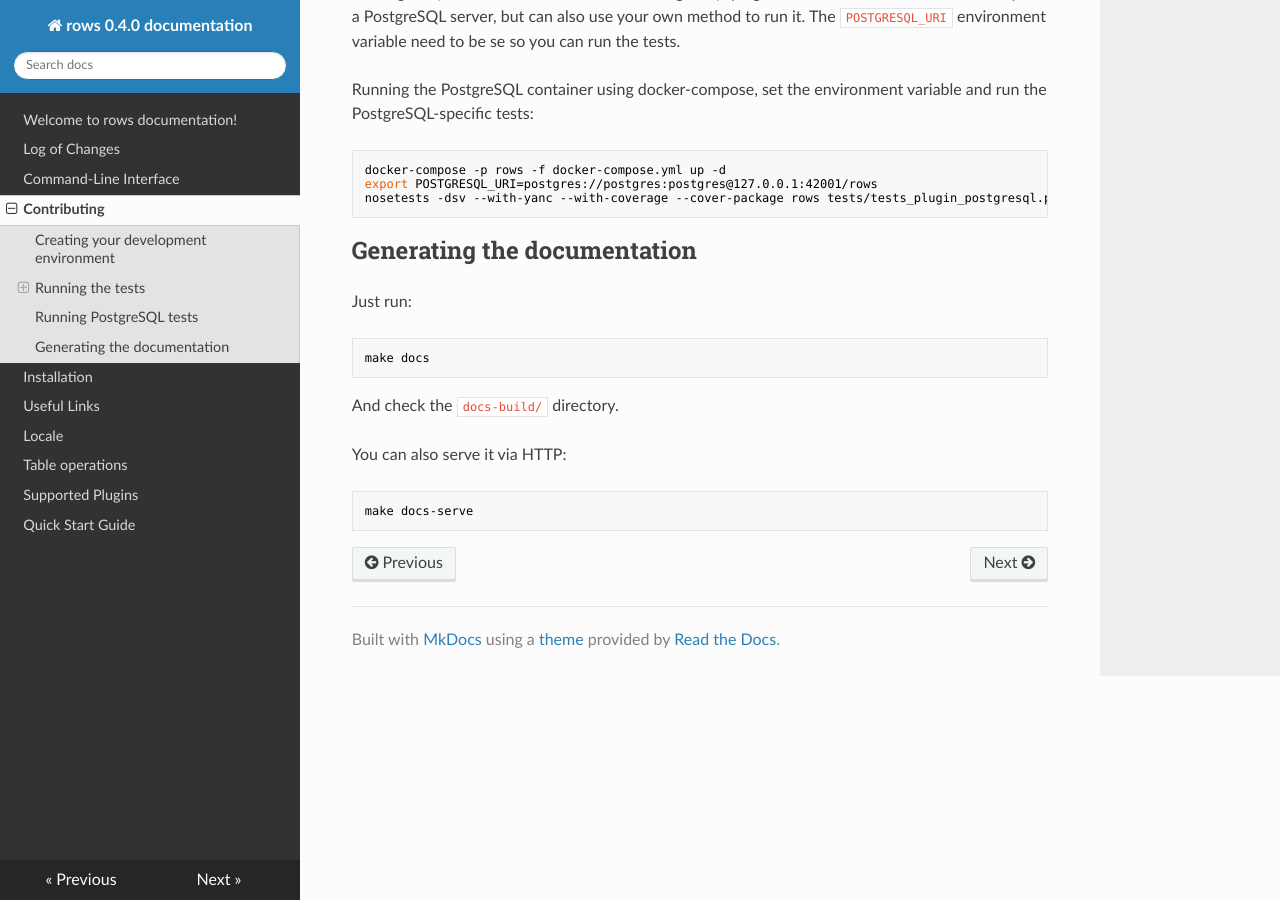
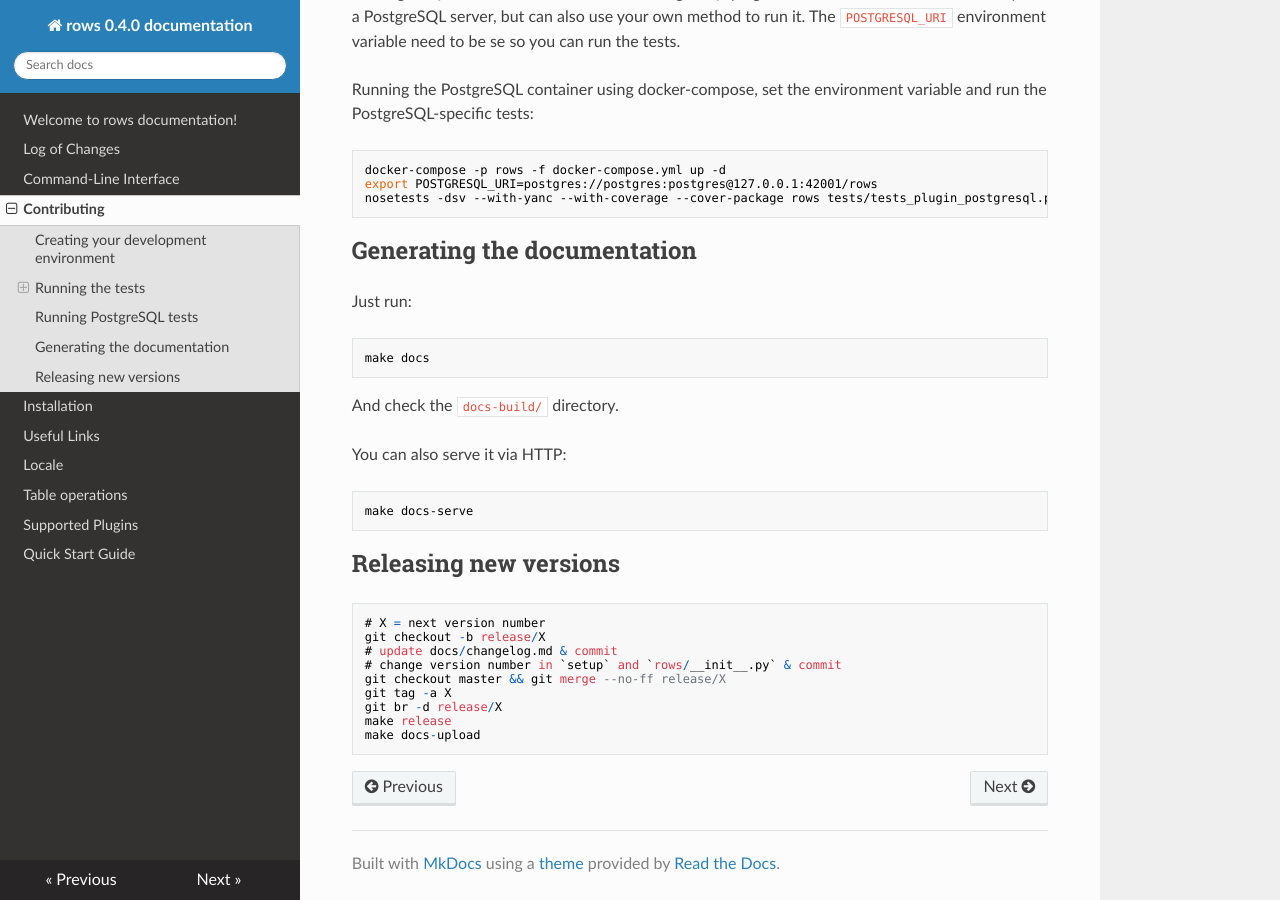
Before and after one commit to turicas/rows, an MkDocs documentation site: the page built from docs/contributing.md, in a window 1280 px wide and 900 px high, scrolled down 1537 px. Built offline with MkDocs 1.6.1, drawn with Linux system fonts in a browser that asks for light colours; nearby versions of some CDN libraries.

Commit message:
Add release checklist to `docs/contributing.md`

````diff
--- a/docs/contributing.md
+++ b/docs/contributing.md
@@ -101,3 +101,18 @@ You can also serve it via HTTP:
 ```bash
 make docs-serve
 ```
+
+
+## Releasing new versions
+
+```
+# X = next version number
+git checkout -b release/X
+# update docs/changelog.md & commit
+# change version number in `setup` and `rows/__init__.py` & commit
+git checkout master && git merge --no-ff release/X
+git tag -a X
+git br -d release/X
+make release
+make docs-upload
+```
````
